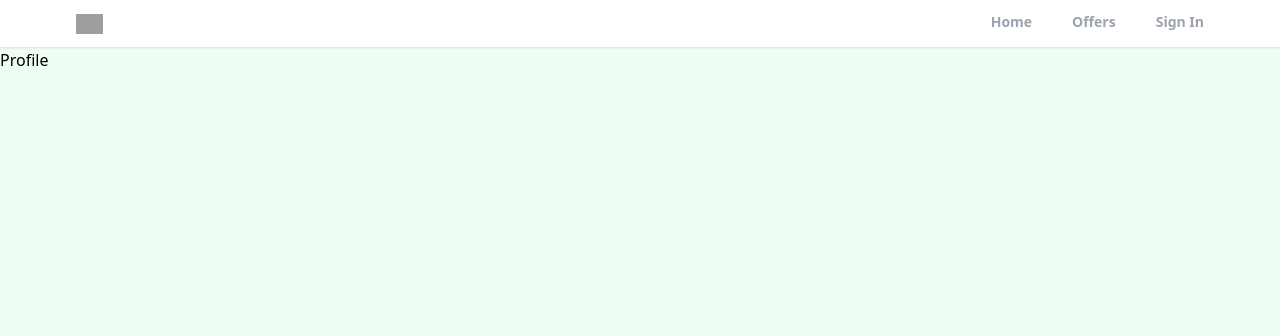
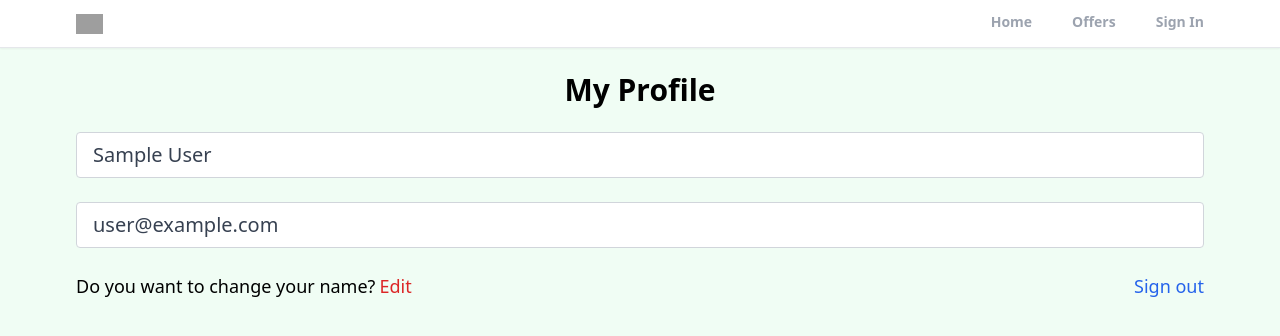
Before and after one commit to mahmoudBelal89/realtor, a React (Create React App) app: page /profile in a window 1280 px wide. Shown: the top 336 px of the page. Built offline with nearby package versions, Linux system fonts and the light colour scheme; no server answers; sample sign-in values are in the browser's storage; grey boxes are pictures that could not be loaded.

Commit message:
profile page with edit and logout functionaliry

```diff
--- a/src/App.js
+++ b/src/App.js
@@ -8,6 +8,7 @@ import Offers from "./pages/Offers";
 import Header from "./components/Header";
 import { ToastContainer } from "react-toastify";
 import "react-toastify/dist/ReactToastify.css";
+import PrivateRoute from "./components/PrivateRoute";
 
 function App() {
   return (
@@ -16,7 +17,9 @@ function App() {
         <Header />
         <Routes>
           <Route path="/" element={<Home />} />
-          <Route path="/profile" element={<Profile />} />
+          <Route path="/profile" element={<PrivateRoute />}>
+            <Route path="/profile" element={<Profile />} />
+          </Route>
           <Route path="/sign-in" element={<SignIn />} />
           <Route path="/sign-up" element={<SignUp />} />
           <Route path="/forgot-password" element={<ForgotPassword />} />
--- /dev/null
+++ b/src/components/PrivateRoute.jsx
@@ -0,0 +1,10 @@
+import { Navigate, Outlet } from "react-router-dom";
+import { useAuthStatus } from "../hooks/useAuthStatus";
+
+export default function PrivateRoute() {
+  const { loggedIn, checkingStatus } = useAuthStatus();
+  if (checkingStatus) {
+    return <h3>...loading</h3>;
+  }
+  return loggedIn ? <Outlet /> : <Navigate to={"/sign-in"} />;
+}
--- /dev/null
+++ b/src/hooks/useAuthStatus.jsx
@@ -0,0 +1,18 @@
+import { useEffect, useState } from "react";
+import { getAuth, onAuthStateChanged } from "firebase/auth";
+
+export function useAuthStatus() {
+  const [loggedIn, setLoggedIn] = useState(false);
+  const [checkingStatus, setCheckingStatus] = useState(true);
+  useEffect(() => {
+    const auth = getAuth();
+    onAuthStateChanged(auth, (user) => {
+      if (user) {
+        setLoggedIn(true);
+      }
+      setCheckingStatus(false);
+    });
+  }, []);
+
+  return { loggedIn, checkingStatus };
+}
--- a/src/pages/ForgotPassword.jsx
+++ b/src/pages/ForgotPassword.jsx
@@ -1,11 +1,25 @@
+import { getAuth, sendPasswordResetEmail } from "firebase/auth";
 import { useState } from "react";
-import { Link } from "react-router-dom";
+import { Link, useNavigate } from "react-router-dom";
+import { toast } from "react-toastify";
 import OAuth from "../components/OAuth";
 
 export default function ForgotPassword() {
+  const navigate = useNavigate();
   const [email, setEmail] = useState("");
   function onChange(e) {
     setEmail(e.target.value);
+  }
+  async function onSubmit(e) {
+    e.preventDefault();
+    try {
+      const auth = getAuth();
+      await sendPasswordResetEmail(auth, email);
+      navigate("/sign-in");
+      toast.success("Email was sent!");
+    } catch (error) {
+      toast.error(error.toString());
+    }
   }
   return (
     <section>
@@ -19,7 +33,7 @@ export default function ForgotPassword() {
           />
         </div>
         <div className="w-full md:w-[67%] lg:w-[40%] lg:ml-20">
-          <form>
+          <form onSubmit={onSubmit}>
             <input
               className="w-full mb-6 px-4 py-2 text-xl text-gray-700 bg-white border-gray-300 rounded transition ease-in-out"
               type="email"
--- a/src/pages/Profile.jsx
+++ b/src/pages/Profile.jsx
@@ -1,5 +1,84 @@
+import { useState } from "react";
+import { getAuth, updateProfile } from "firebase/auth";
+import { doc, updateDoc } from "firebase/firestore";
+import { useNavigate } from "react-router";
+import { toast } from "react-toastify";
+import { db } from "../firebase";
+
 export default function Profile() {
+  const auth = getAuth();
+  const navigate = useNavigate();
+  const [formData, setFormData] = useState({
+    name: auth.currentUser.displayName,
+    email: auth.currentUser.email,
+  });
+  const [changeDetail, setChangeDetail] = useState(false);
+  const { name, email } = formData;
+  function onLogout(e) {
+    auth.signOut();
+    navigate("/");
+  }
+  function onChange(e) {
+    setFormData((prevState) => {
+      return { ...prevState, [e.target.id]: e.target.value };
+    });
+  }
+  async function onSubmit(e) {
+    try {
+      if (auth.currentUser.displayName !== name) {
+        await updateProfile(auth.currentUser, { displayName: name });
+        const docRef = doc(db, "users", auth.currentUser.uid);
+        await updateDoc(docRef, { name });
+        toast.success("user edited");
+      }
+    } catch (error) {
+      toast(error.toString());
+    }
+  }
   return (
-    <div>Profile</div>
-  )
+    <section className="max-w-6xl mx-auto flex justify-center items-center flex-col">
+      <h1 className="mt-6 text-center font-bold text-3xl">My Profile</h1>
+      <div className="w-full md:w-[50%} mt-6 px-3">
+        <form>
+          <input
+            type="text"
+            id="name"
+            value={name}
+            disabled={!changeDetail}
+            className={`mb-6 w-full px-4 py-2 text-xl text-gray-700 bg-white border border-gray-300 rounded transition ease-in-out ${
+              changeDetail && "bg-red-200"
+            }`}
+            onChange={onChange}
+          />
+          <input
+            type="email"
+            id="email"
+            value={email}
+            disabled={!changeDetail}
+            className="mb-6 w-full px-4 py-2 text-xl text-gray-700 bg-white border border-gray-300 rounded transition ease-in-out"
+          />
+          <div className="flex justify-between whitespace-nowrap text-sm sm:text-lg">
+            <p className="flex items-center">
+              Do you want to change your name?
+              <span
+                onClick={() => {
+                  changeDetail && onSubmit();
+                  setChangeDetail(!changeDetail);
+                }}
+                className="text-red-600 hover:text-red-700 transition ease-in-out duration-200 ml-1 cursor-pointer"
+              >
+                {changeDetail ? "Apply Changes" : "Edit"}
+              </span>
+            </p>
+            <p
+              className="text-blue-600 hover:text-blue-700 transition ease-in-out duration-200 cursor-pointer"
+              onClick={onLogout}
+            >
+              Sign out
+            </p>
+          </div>
+        </form>
+      </div>
+    </section>
+  );
 }
```
